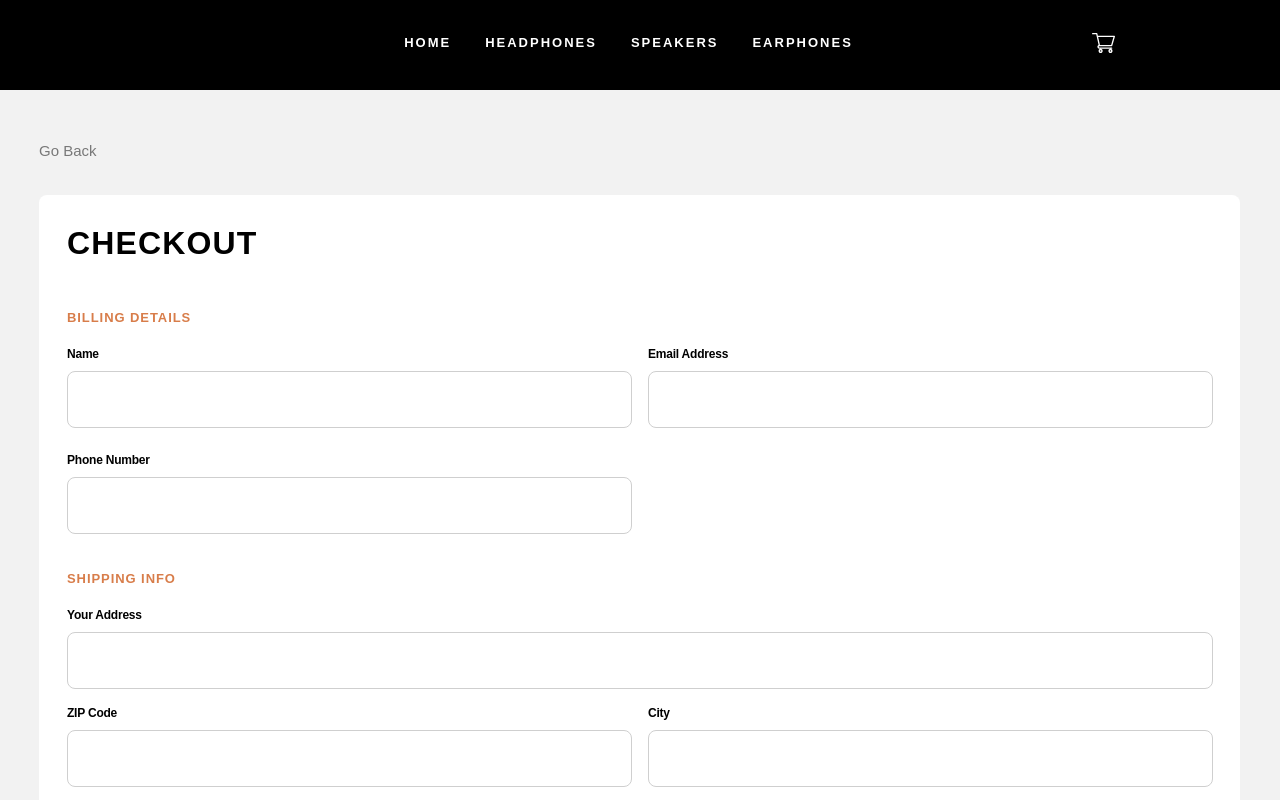
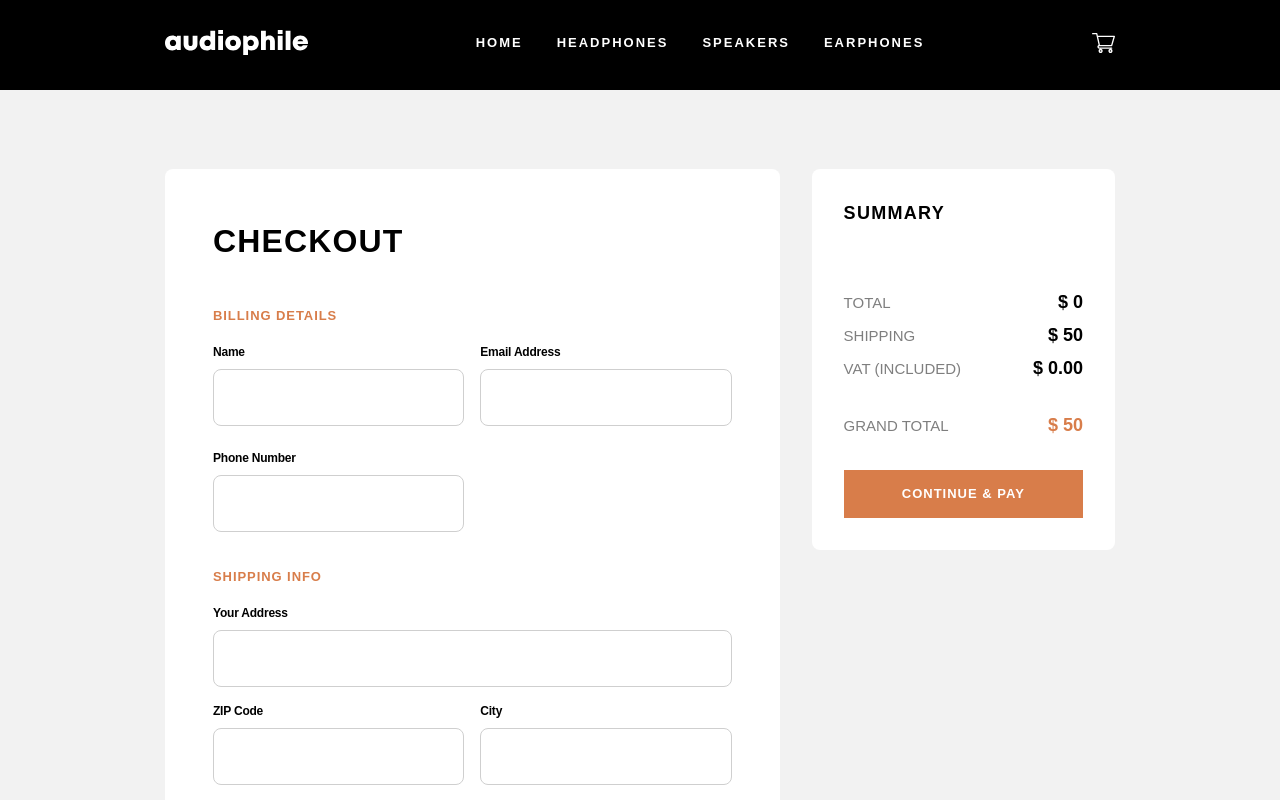
Before and after one commit to smccourtb/audiophile-ecommerce-website, a React (Create React App) app: page /checkout in a window 1280 px wide. Shown: the top 800 px of the page. Built offline with nearby package versions, Linux system fonts and the light colour scheme; what @ebay/nice-modal-react would draw is missing.

Commit message:
fix checkout page form styles for desktop

```diff
--- a/src/components/ConfirmationModal.js
+++ b/src/components/ConfirmationModal.js
@@ -107,6 +107,9 @@ const PriceContainer = styled.div`
     padding: 41px 73px 42px 24px;
     margin: 0;
   }
+  @media (min-width: 1024px) {
+    padding: 41px 61px 42px 32px;
+  }
 `;
 
 const TotalPrice = styled.p`
@@ -128,6 +131,9 @@ const ExtraItemsContainer = styled.div`
   @media (min-width: 768px) {
     padding: 25px 0 0 0;
   }
+  @media (min-width: 1024px) {
+    padding: 12px 0 0;
+  }
 `;
 
 const ExtraItemsText = styled.p`
@@ -148,10 +154,16 @@ const ConfirmationModalContainer = styled(ModalContainer)`
     width: 100%;
     margin: 0;
   }
+  @media (min-width: 1024px) {
+    gap: 24px;
+  }
 `;
 
 const ConfirmationModalBackground = styled(ModalBackground)`
   padding: 90px 114px 0;
+  @media (min-width: 1024px) {
+    padding: 125px 450px 0;
+  }
 `;
 
 export const ConfirmationModal = NiceModal.create(() => {
@@ -203,7 +215,7 @@ export const ConfirmationModal = NiceModal.create(() => {
             </div>
             <PriceContainer>
               <TotalHeader>GRAND TOTAL</TotalHeader>
-              <TotalPrice>$ 5,446</TotalPrice>
+              <TotalPrice>{`$ ${calculateTotal(context.cart)}`}</TotalPrice>
             </PriceContainer>
           </ColumnFlexContainer>
         ) : (
@@ -222,7 +234,7 @@ export const ConfirmationModal = NiceModal.create(() => {
             )}
             <PriceContainer>
               <TotalHeader>GRAND TOTAL</TotalHeader>
-              <TotalPrice>{calculateTotal(context.cart)}</TotalPrice>
+              <TotalPrice>{`$ ${calculateTotal(context.cart)}`}</TotalPrice>
             </PriceContainer>
           </ColumnFlexContainer>
         )}
--- a/src/pages/Checkout.jsx
+++ b/src/pages/Checkout.jsx
@@ -2,6 +2,7 @@ import CheckoutForm from "./checkout/CheckoutForm";
 import Summary from "./checkout/Summary";
 import { ContentContainer, GoBackLink } from "../styles/shared-styles";
 import styled from "styled-components/macro";
+import { useMediaQuery } from "react-responsive";
 
 const CheckoutContainer = styled(ContentContainer)`
   padding: 16px 24px 97px;
@@ -10,13 +11,21 @@ const CheckoutContainer = styled(ContentContainer)`
   @media (min-width: 768px) {
     padding: 48px 40px 116px 39px;
   }
+  @media (min-width: 1024px) {
+    padding: 79px 165px 141px 165px;
+    flex-direction: row;
+  }
 `;
 const Checkout = () => {
+  const isDesktop = useMediaQuery({ query: "(min-width: 1024px)" });
+  const isTablet = useMediaQuery({ query: "(min-width: 768px)" });
   return (
     <CheckoutContainer>
-      <GoBackLink style={{ marginBottom: "0" }} to={"/"}>
-        Go Back
-      </GoBackLink>
+      {!isDesktop && (
+        <GoBackLink style={{ marginBottom: "0" }} to={"/"}>
+          Go Back
+        </GoBackLink>
+      )}
 
       <CheckoutForm />
       <Summary />
--- a/src/pages/checkout/CheckoutForm.jsx
+++ b/src/pages/checkout/CheckoutForm.jsx
@@ -12,6 +12,10 @@ const FormContainer = styled.div`
   border-radius: 8px;
   @media (min-width: 768px) {
     padding: 30px 27px 30px 28px;
+  }
+  @media (min-width: 1024px) {
+    padding: 54px 48px 48px 48px;
+    width: 67%;
   }
 `;
 
--- a/src/pages/checkout/Summary.jsx
+++ b/src/pages/checkout/Summary.jsx
@@ -11,6 +11,11 @@ const SummaryContainer = styled.div`
   flex-direction: column;
   gap: 32px;
   padding: 24px;
+  @media (min-width: 1024px) {
+    width: 33%;
+    padding: 32px;
+    height: 50%;
+  }
 `;
 
 const SummaryTitle = styled.h3`
@@ -18,11 +23,8 @@ const SummaryTitle = styled.h3`
   font-weight: bold;
   font-size: 18px;
   line-height: 25px;
-  /* identical to box height */
-
   letter-spacing: 1.28571px;
   text-transform: uppercase;
-
   color: #000000;
 `;
 
@@ -43,10 +45,7 @@ const PriceLabel = styled.p`
   font-weight: 500;
   font-size: 15px;
   line-height: 25px;
-  /* identical to box height, or 167% */
-
   color: #000000;
-
   mix-blend-mode: normal;
   opacity: 0.5;
 `;
@@ -56,11 +55,8 @@ const Price = styled.p`
   font-weight: bold;
   font-size: 18px;
   line-height: 25px;
-  /* identical to box height */
-
   text-align: right;
   text-transform: uppercase;
-
   color: ${({ orange }) => (orange ? "#D87D4A" : "#000000")};
 `;
 
```
